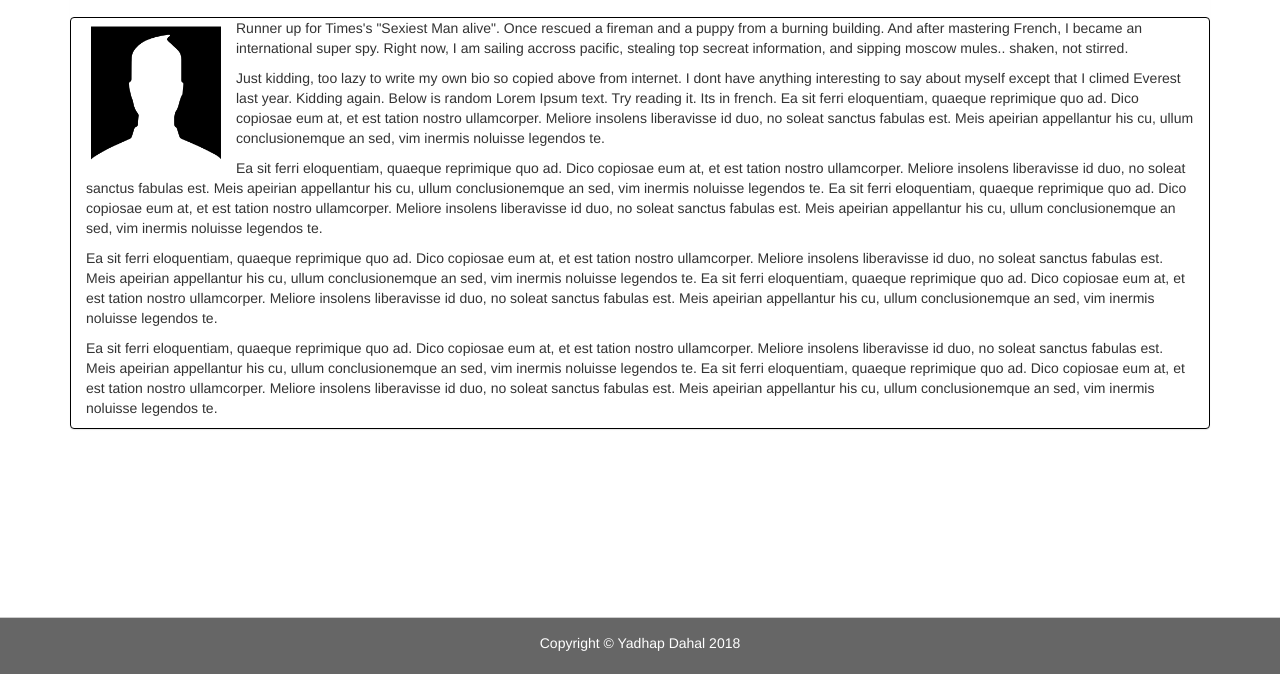
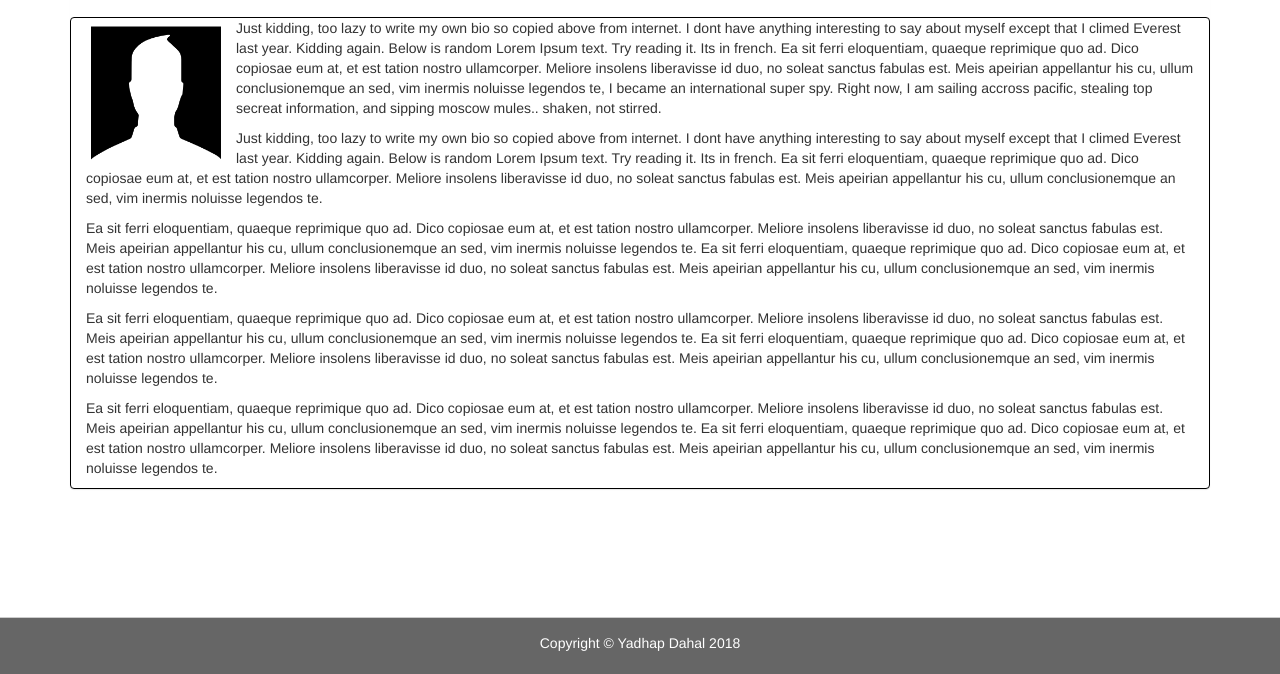
Before and after one commit to ydahal1/Bootstrap-Portfolio, a plain HTML site: page index.html in a window 1280 px wide. Shown: the part 126-800 px from the top of the page. Drawn offline with nearby package versions, Linux system fonts and the light colour scheme.

Commit message:
edited index page

```diff
--- a/index.html
+++ b/index.html
@@ -40,7 +40,7 @@
                 <div class="panel panel-body customPanelBody" style="padding:0px;">
                     <div class="col-lg-12 col-md-12 col-sm-12 col-xs-12">
                         <div><img id="profilePic" src="assets/images/portfolio.png"></div>
-                        <p>Runner up for Times's "Sexiest Man alive". Once rescued a fireman and a puppy from a burning building. And after mastering French, I became an international super spy. Right now, I am sailing accross pacific, stealing top secreat information, and sipping moscow mules.. shaken, not stirred.</p>
+                        <p>Just kidding, too lazy to write my own bio so copied above from internet. I dont have anything interesting to say about myself except that I climed Everest last year. Kidding again. Below is random Lorem Ipsum text. Try reading it. Its in french. Ea sit ferri eloquentiam, quaeque reprimique quo ad. Dico copiosae eum at, et est tation nostro ullamcorper. Meliore insolens liberavisse id duo, no soleat sanctus fabulas est. Meis apeirian appellantur his cu, ullum conclusionemque an sed, vim inermis noluisse legendos te, I became an international super spy. Right now, I am sailing accross pacific, stealing top secreat information, and sipping moscow mules.. shaken, not stirred.</p>
                         <p>Just kidding, too lazy to write my own bio so copied above from internet. I dont have anything interesting to say about myself except that I climed Everest last year. Kidding again. Below is random Lorem Ipsum text. Try reading it. Its in french. Ea sit ferri eloquentiam, quaeque reprimique quo ad. Dico copiosae eum at, et est tation nostro ullamcorper. Meliore insolens liberavisse id duo, no soleat sanctus fabulas est. Meis apeirian appellantur his cu, ullum conclusionemque an sed, vim inermis noluisse legendos te.</p>
                         <p>Ea sit ferri eloquentiam, quaeque reprimique quo ad. Dico copiosae eum at, et est tation nostro ullamcorper. Meliore insolens liberavisse id duo, no soleat sanctus fabulas est. Meis apeirian appellantur his cu, ullum conclusionemque an sed, vim inermis noluisse legendos te. Ea sit ferri eloquentiam, quaeque reprimique quo ad. Dico copiosae eum at, et est tation nostro ullamcorper. Meliore insolens liberavisse id duo, no soleat sanctus fabulas est. Meis apeirian appellantur his cu, ullum conclusionemque an sed, vim inermis noluisse legendos te.</p>
                         <p>Ea sit ferri eloquentiam, quaeque reprimique quo ad. Dico copiosae eum at, et est tation nostro ullamcorper. Meliore insolens liberavisse id duo, no soleat sanctus fabulas est. Meis apeirian appellantur his cu, ullum conclusionemque an sed, vim inermis noluisse legendos te. Ea sit ferri eloquentiam, quaeque reprimique quo ad. Dico copiosae eum at, et est tation nostro ullamcorper. Meliore insolens liberavisse id duo, no soleat sanctus fabulas est. Meis apeirian appellantur his cu, ullum conclusionemque an sed, vim inermis noluisse legendos te.</p>
```
